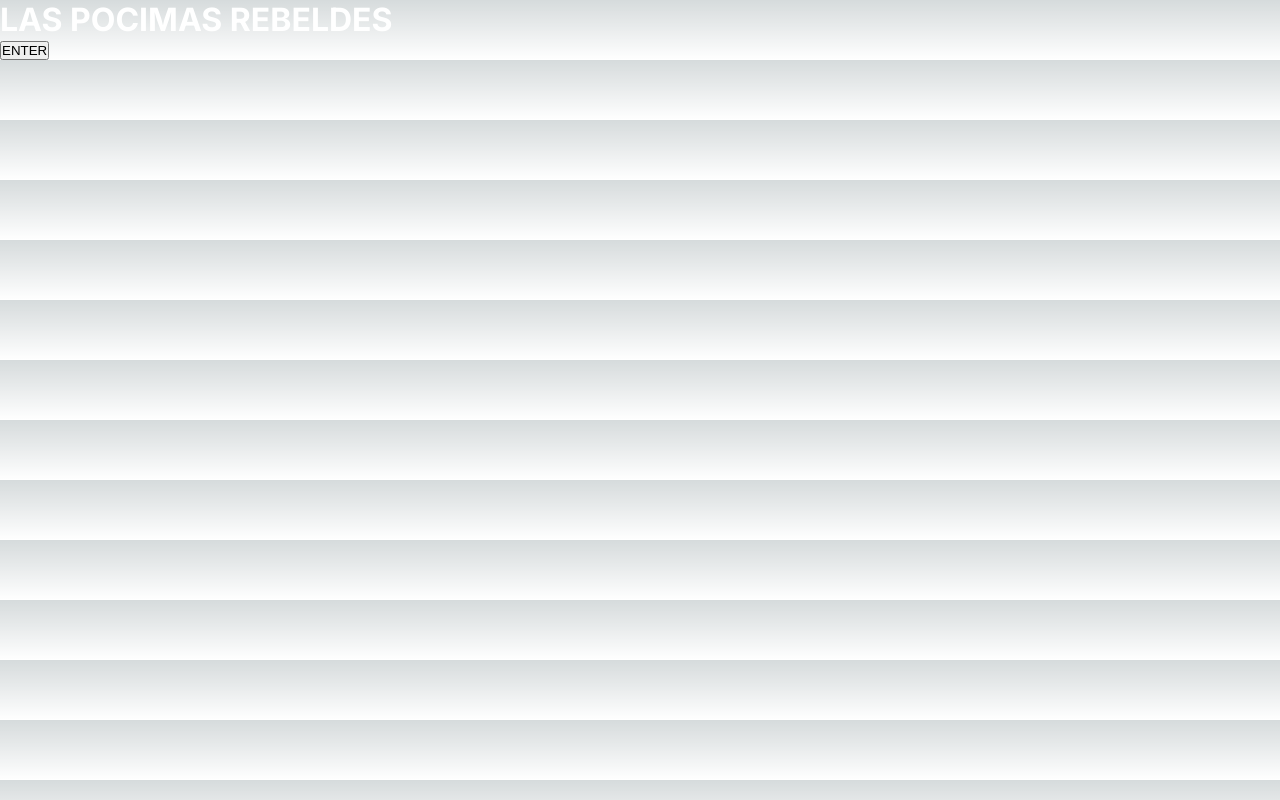
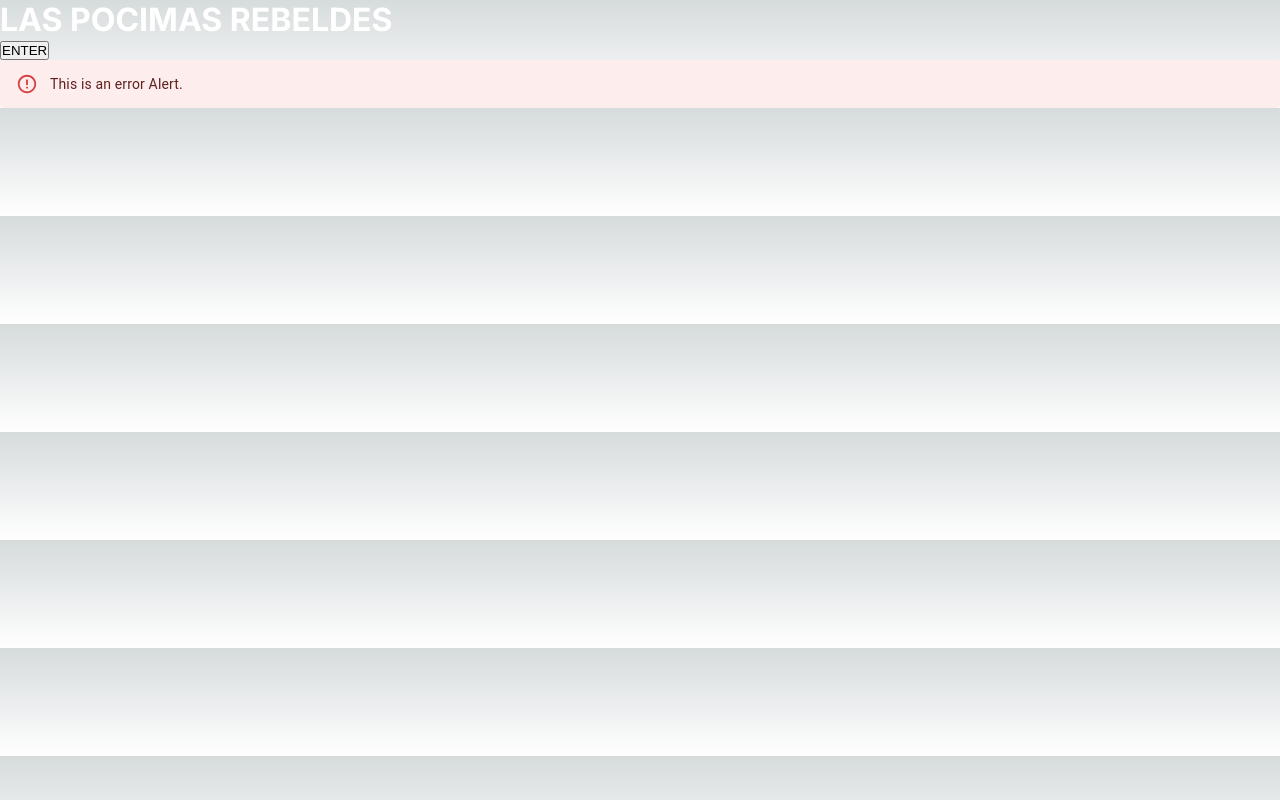
Before and after one commit to MikelCruz/2324_pocimas_rebeldes_Mikel_Cruz, a Next.js app: page / in a window 1280 px wide. Both pictures are taken after a click on the button "ENTER". Built offline with nearby package versions, Linux system fonts and the light colour scheme; no server answers.

Commit message:
[NEW] Alert implementado + añadido datos a la pagina de intermediateScreens

```diff
--- a/app/components/InitialScreen.js
+++ b/app/components/InitialScreen.js
@@ -1,29 +1,31 @@
 import React, { useState, useEffect, useContext } from "react";
 import axios from "axios";
 import IntermediateScreen from './IntermediateScreen'
-
-
+import Alert from '@mui/material/Alert';
 
 const InitialScreen = () => {
 
   // Variables locales
   const [recivedData, setRecivedData] = useState([]);
   const [isInTheGame, setIsInTheGame] = useState(false);
+  const [errorInData, setErrorInData] = useState (false);
 
   // Use Effect para recargar datos
   useEffect(() => {
-    console.log("Esta en el juego? " + isInTheGame);
 
-    console.log("Pociones Redicibdas: ");
-    console.log(recivedData);
+    // console.log("Esta en el juego? " + isInTheGame);
+    // console.log("Pociones Redicibdas: ");
+    // console.log(recivedData);
 
-  }, [isInTheGame, recivedData])
+    console.log("Error in data? " + errorInData)
+
+  }, [isInTheGame, recivedData, errorInData])
 
   const getData = async () => {
     try{
 
       console.log("Entra en getData");
-      const url = "https://gist.githubusercontent.com/Oskar-Dam/ad2c96601e79ad108227bc25f90e4e53/raw/25dc0198b2aaa85f0b5583978a0c6772cab63aba/Potions.js"
+      const url = "https://git.githubusercontent.com/Oskar-Dam/ad2c96601e79ad108227bc25f90e4e53/raw/25dc0198b2aaa85f0b5583978a0c6772cab63aba/Potions.js"
       const data = await axios.get(url);
       setIsInTheGame(true)
       return data.data
@@ -31,13 +33,11 @@ const InitialScreen = () => {
     } catch (error) {
       console.error(error)
       setIsInTheGame(false)
+      setErrorInData(true)
     }
   }
 
-  const enterTheGame = async () => {
-
-    setRecivedData( await getData());
-  }
+  const enterTheGame = async () => { setRecivedData( await getData()); }
 
   return (
     <div>
@@ -45,12 +45,15 @@ const InitialScreen = () => {
       <div>
         <h1 style={{color: "white"}}> LAS POCIMAS REBELDES</h1>
         <button onClick={() => { enterTheGame()} }> ENTER </button>
+        {errorInData &&  (
+          <Alert severity="error">This is an error Alert.</Alert>
+        )}
       </div>
       )}
 
       {isInTheGame && (
         <div>
-          <IntermediateScreen />
+          <IntermediateScreen potionData={recivedData}/>
         </div>
       )}
     </div>
```
